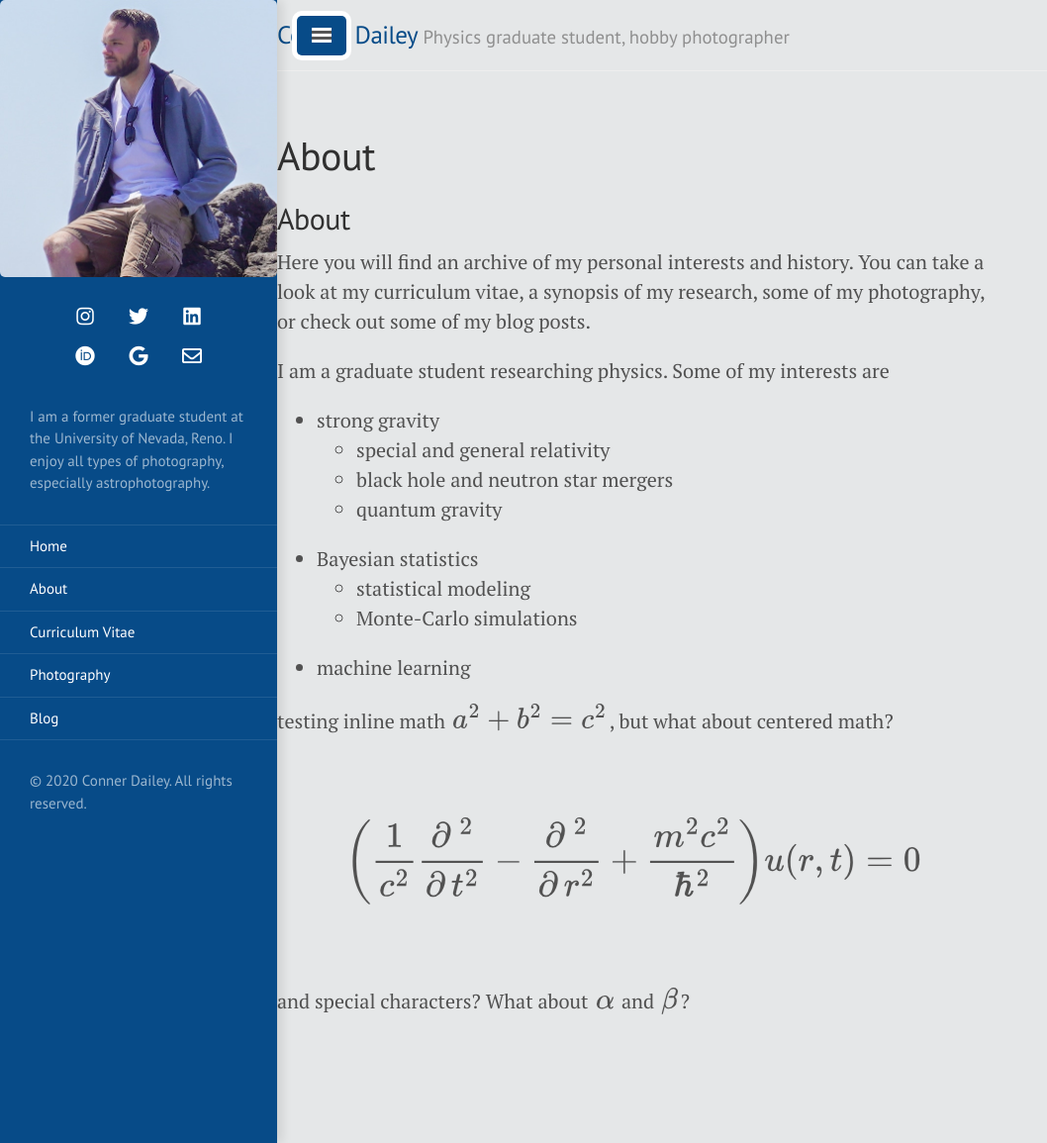
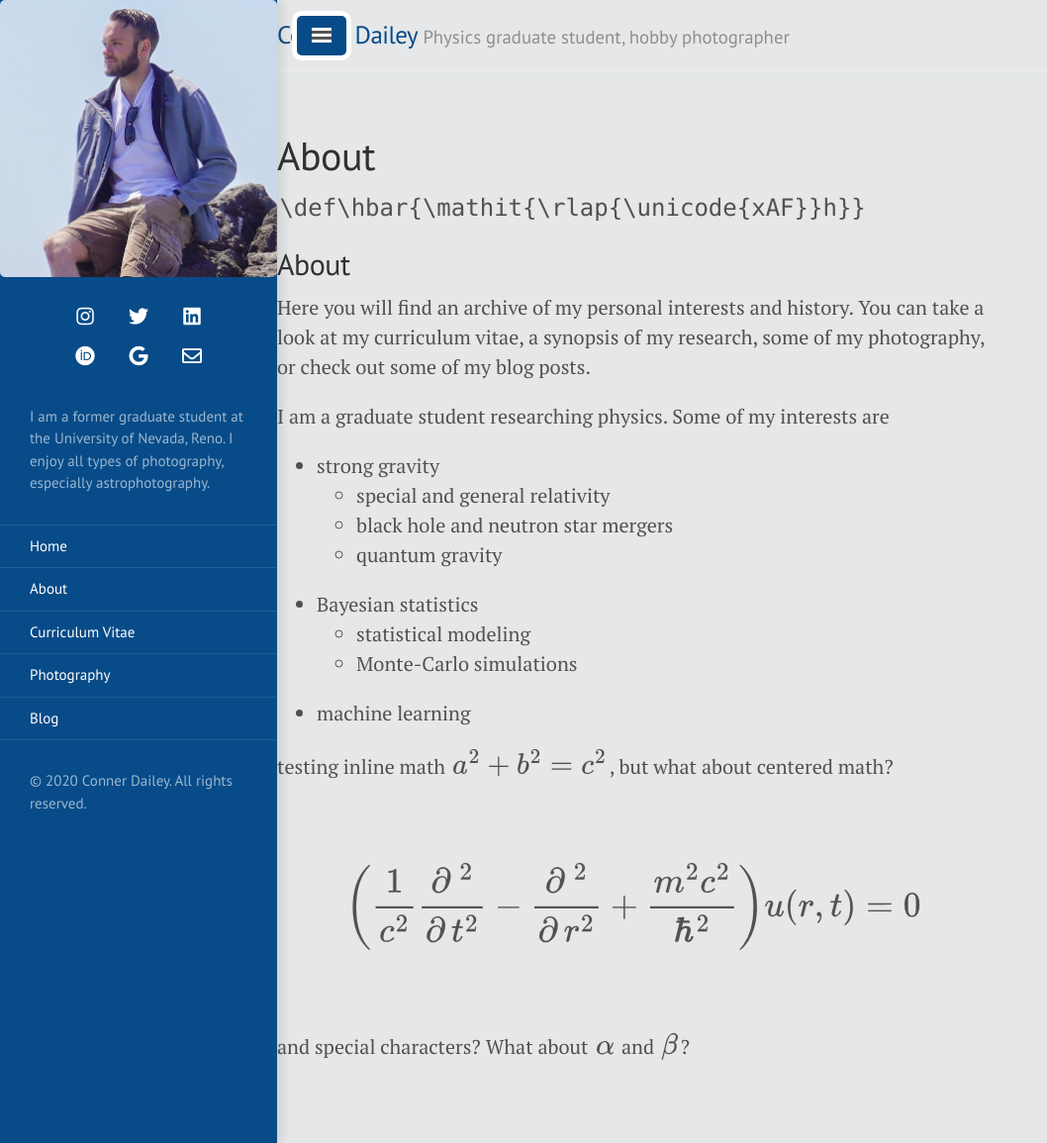
Before and after one commit to TakeTwiceDailey/TakeTwiceDailey.github.io, a Jekyll site: the page built from about.md, in a window 1280 px wide and 1155 px high. Shown: the whole window at 99% size, without its empty margins (0-1058 px from the left). Built offline with Jekyll 4.4.1, drawn with Linux system fonts in a browser that asks for light colours; nearby versions of some CDN libraries.

Commit message:
is this how defs work?

```diff
--- a/about.md
+++ b/about.md
@@ -2,6 +2,8 @@
 layout: page
 title: About
 ---
+`\def\hbar{\mathit{\rlap{\unicode{xAF}}h}}`
+
 ## About
 
 Here you will find an archive of my personal interests and history. You can take a look at my curriculum vitae, a synopsis of my research, some of my photography, or check out some of my blog posts.
```
